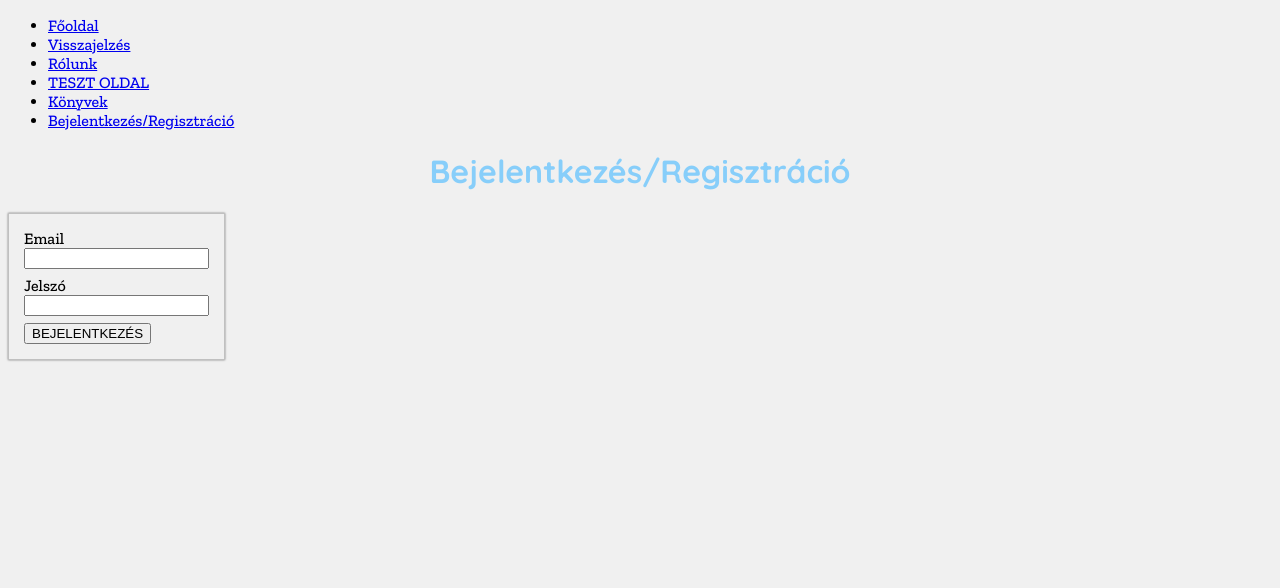
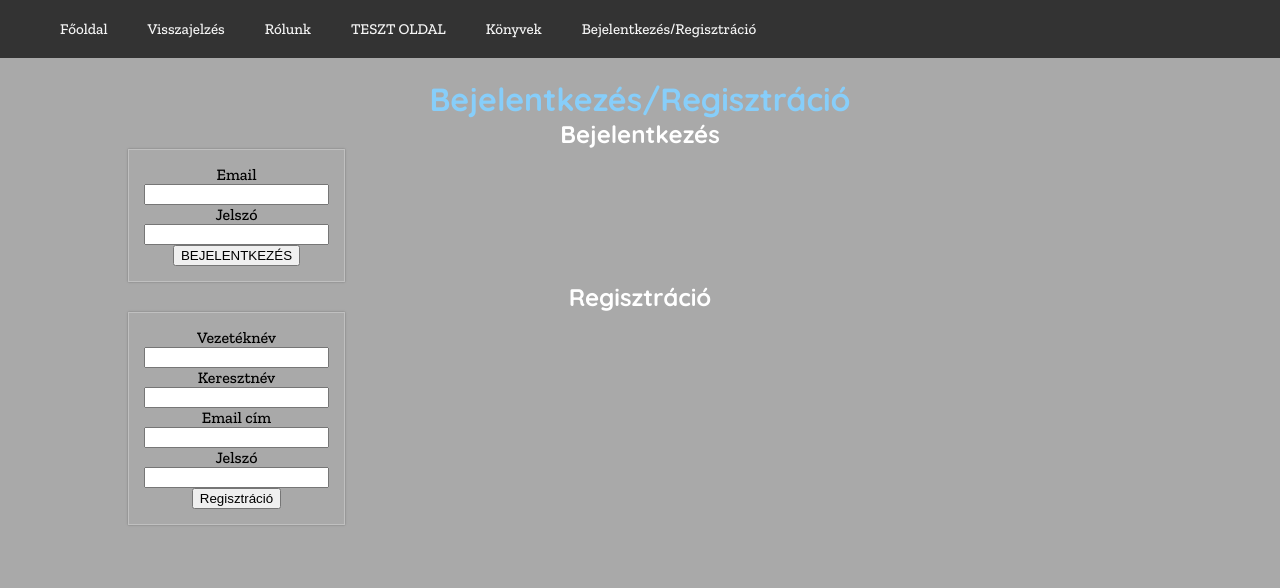
Before and after one commit to NagypalMarton/Konyvorzo, a PHP site: page /pages/bej-reg.html in a window 1280 px wide. Shown: the top 588 px of the page. Run offline with PHP 8.4, Linux system fonts and the light colour scheme.

Commit message:
20200825

```diff
--- a/aboutme.html
+++ b/aboutme.html
@@ -8,7 +8,7 @@
 </head>
 
 <body>
-    <ul>
+    <ul class="felsomenu">
         <li><a href="index.html">Főoldal</a></li>
         <li><a href="visszajelzes.html">Visszajelzés</a></li>
         <li><a href="aboutme.html">Rólunk</a></li>
--- a/index.html
+++ b/index.html
@@ -8,7 +8,7 @@
 </head>
 
 <body>
-    <ul>
+    <ul class="felsomenu">
         <li><a href="index.html">Főoldal</a></li>
         <li><a href="visszajelzes.html">Visszajelzés</a></li>
         <li><a href="aboutme.html">Rólunk</a></li>
@@ -16,6 +16,7 @@
         <li><a href="pages/books.html">Könyvek</a></li>
         <li><a href="pages/bej-reg.html">Bejelentkezés/Regisztráció</a></li>
     </ul>
+    <div class="notfelsomenu">
         <h1>Könyvörző</h1>
         <h2>Magyar könyves közösségi oldal</h2>
         <p id="idezet"><em>Az olvasás segít élni, életben maradni, növeli az empátiát, a másik ember és a világ megértését.
@@ -23,6 +24,7 @@
         <a id="kozepkep" target="blank"
             href="https://medium.com/the-mission/if-you-only-read-a-few-books-in-2018-read-these-89d03fc149c6">
             <img id="kozepkep" src="https://miro.medium.com/max/4000/1*-T8oo_JoKkMxfnPKLt_Ciw.jpeg" alt="Fej alakú könyves polc"></a>
+    </div>
 </body>
 
 </html>
--- a/pages/bej-reg.html
+++ b/pages/bej-reg.html
@@ -8,8 +8,9 @@
     <link rel="stylesheet" href="/style/index.css">
 </head>
 
-<body id="bej-body">
-    <ul>
+<body>
+    <!--id="bej-body">-->
+    <ul class="felsomenu">
         <li><a href="/index.html">Főoldal</a></li>
         <li><a href="/visszajelzes.html">Visszajelzés</a></li>
         <li><a href="/aboutme.html">Rólunk</a></li>
@@ -17,9 +18,11 @@
         <li><a href="books.html">Könyvek</a></li>
         <li><a href="bej-reg.html">Bejelentkezés/Regisztráció</a></li>
     </ul>
+    <div class="notfelsomenu">
         <h1>
             Bejelentkezés/Regisztráció
         </h1>
+        <h2>Bejelentkezés</h2>
         <DIV class="login-div">
             <DIV class="form-group">
                 <LABEL> Email</LABEL>
@@ -28,14 +31,38 @@
 
             <DIV class="form-group">
                 <LABEL> Jelszó</LABEL>
-            <INPUT class="form-control red" type="password"” name="jelszó">
+                <INPUT class="form-control red" type="password" ” name="jelszó">
             </DIV>
 
             <DIV class="form-group">
                 <BUTTON class="red form-control">BEJELENTKEZÉS</BUTTON>
             </DIV>
         </DIV>
+        <h2>Regisztráció</h2>
+        <DIV class="login-div">
+            <DIV class="form-group">
+                <LABEL> Vezetéknév</LABEL>
+                <INPUT class="form-control" type="text" name="Vezetéknév">
+            </DIV>
+            <DIV class="form-group">
+                <LABEL> Keresztnév</LABEL>
+                <INPUT class="form-control" type="text" name="Keresztnév">
+            </DIV>
+            <DIV class="form-group">
+                <LABEL> Email cím</LABEL>
+                <INPUT class="form-control" type="email" name="email">
+            </DIV>
 
+            <DIV class="form-group">
+                <LABEL> Jelszó</LABEL>
+                <INPUT class="form-control red" type="password" ” name="jelszó">
+            </DIV>
+
+            <DIV class="form-group">
+                <BUTTON class="red form-control">Regisztráció</BUTTON>
+            </DIV>
+        </DIV>
+    </div>
 </body>
 
 </html>
--- a/style/index.css
+++ b/style/index.css
@@ -1,25 +1,61 @@
 @import url('https://fonts.googleapis.com/css2?family=Quicksand:wght@300;500;700&display=swap');
 @import url('https://fonts.googleapis.com/css2?family=Zilla+Slab:ital,wght@0,300;0,500;0,700;1,300;1,500;1,700&display=swap');
 
-html
+body
 {
     font-family: 'Zilla Slab', serif;
+    font-size: medium;
+    margin: 0;
+    background-color: darkgrey;
 }
-h1
+.notfelsomenu
+{
+    padding: 0 10% 5% 10%;
+}
+h1,h2,h3,h4,h5,h6
 {
     color: lightskyblue;
     text-align: center;
     font-family: 'Quicksand', sans-serif;
+    margin-bottom: 0;
 }
-h2,h3,h5
+h2,h3,h4,h5,h6
 {
-    color: darkgray;
-    text-align: center;
-    font-family: 'Quicksand', sans-serif;
+    color: white;
+    margin-top: 0;
+}
+.felsomenu
+{
+  background-color: #333;
+  overflow: hidden;
+  list-style-type: none;
+  margin-top: 0;
+  margin-bottom: 15px;
+}
+
+.felsomenu a
+{
+  float: left;
+  color: whitesmoke;
+  text-align: center;
+  padding: 20px;/* 20px;*/
+  text-decoration: none;
+  font-size: 15px;
+}
+
+.felsomenu:hover
+{
+  color: black;
+}
+
+.felsomenu a.active
+{
+  background-color: lightskyblue;
+  color: white;
 }
 #kozepkep
 {
-    width: 500px;
+    max-width: 75%;
     display: block;
     margin-left: auto;
     margin-right: auto;
@@ -30,6 +66,7 @@ h2,h3,h5
     text-align: center;
     margin-left: auto;
     margin-right: auto;
+    font-size: 18px;
 }
 
 .bored
@@ -42,10 +79,6 @@ h2,h3,h5
 }
 
 /*Szelektorok*/
-#bej-body
-{
-    background-color: #f0f0f0;
-}
 
 .login-div
 {
@@ -53,12 +86,14 @@ padding: 15px;
 border: solid 1px #c0c0c0;
 box-shadow: 0 0 2px #777777;
 display: inline-block;
+text-align: center;
 }
 /* többszörösen összetett Szelektor*/
 .login-div input /*login-div-en belüli inputra vonatkozik a szóköz miatt*/
 {
     display: block;
     margin-bottom: 7px;
+    margin: auto;
 }
 
 /*.login-div input[type="email"] /*attribútom jele:[]
@@ -74,5 +109,3 @@ display: inline-block;
 {
     border: solid 1px yellowgreen;
 }*/
-
-/*Pszeudo-szelektor*/
--- a/visszajelzes.html
+++ b/visszajelzes.html
@@ -8,7 +8,7 @@
 </head>
 
 <body>
-    <ul>
+    <ul class="felsomenu">
         <li><a href="index.html">Főoldal</a></li>
         <li><a href="visszajelzes.html">Visszajelzés</a></li>
         <li><a href="aboutme.html">Rólunk</a></li>
@@ -16,11 +16,13 @@
         <li><a href="pages/books.html">Könyvek</a></li>
         <li><a href="pages/bej-reg.html">Bejelentkezés/Regisztráció</a></li>
     </ul>
+    <div class="notfelsomenu">
     <h1>Visszajelzés</h1>
     <h3>Meghibásodott? Nem müködik megfelelően? Hiányolsz bizonyos funkciókat?</h3>
     <p>Az alábbi <b>űrlap</b> kitöltésével segítheted a munkánkat, hogy minél <i>olvasó központúbb</i> közösségi oldalt
         hozhassunk létre
         számodra! Köszönöm szépen, hogy segítesz a munkámban! :)</p>
+    </div>
 </body>
 
 </html>
```
Also changed, not shown: pages/books.html (+5 -2 lines), pages/tesztoldal.html (+5 -3 lines). Lines whose indentation alone changed are shown as unchanged.
